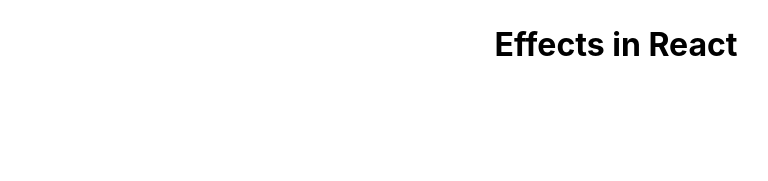
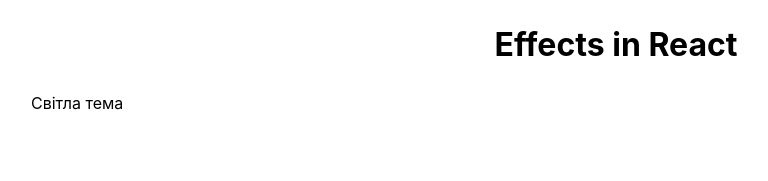
Before and after one commit to dmitrysdevfs/react-112, a React (Vite) app: page / in a window 1280 px wide. Shown: the top 181 px of the page, without its empty margins (24-792 px from the left). Built offline with nearby package versions, Linux system fonts and the light colour scheme.

Commit message:
add other examplex

```diff
--- a/src/components/App/App.jsx
+++ b/src/components/App/App.jsx
@@ -4,6 +4,7 @@
 // import Sidebar from '../Sidebar/Sidebar';
 // import { useState } from 'react';
 // import Timer from '../Timer';
+import ThemeSwitcher from '../ThemeSwitcher';
 import css from './App.module.css';
 // import articles from '../../articles.json';
 
@@ -21,6 +22,8 @@
   return (
     <div className={css.container}>
       <h1 className={css.title}>Effects in React</h1>
+
+      <ThemeSwitcher />
       {/*
       <button onClick={toogleTimer}>{isTimerMounted ? 'Hide' : 'Show'}</button>
       {isTimerMounted && <Timer />} */}
--- /dev/null
+++ b/src/components/ThemeSwitcher.jsx
@@ -0,0 +1,22 @@
+import { useEffect } from 'react';
+import { useState } from 'react';
+
+export default function ThemeSwitcher() {
+  const [isDark, setIsDark] = useState(
+    window.matchMedia('(prefers-color-scheme: dark)').matches
+  );
+
+  useEffect(() => {
+    const mediaQuery = window.matchMedia('(prefers-color-scheme: dark)');
+
+    const hanldeChange = () => setIsDark(mediaQuery.matches);
+
+    mediaQuery.addEventListener('change', hanldeChange);
+
+    return () => {
+      mediaQuery.removeEventListener('change', hanldeChange);
+    };
+  }, []);
+
+  return <div>{isDark ? 'Темна тема' : 'Світла тема'}</div>;
+}
```
Also changed, not shown: src/components/ActivityTracker.jsx (added).
